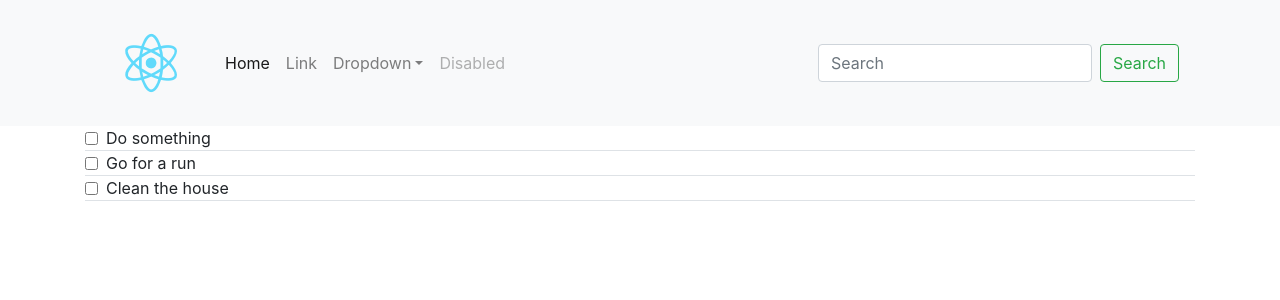
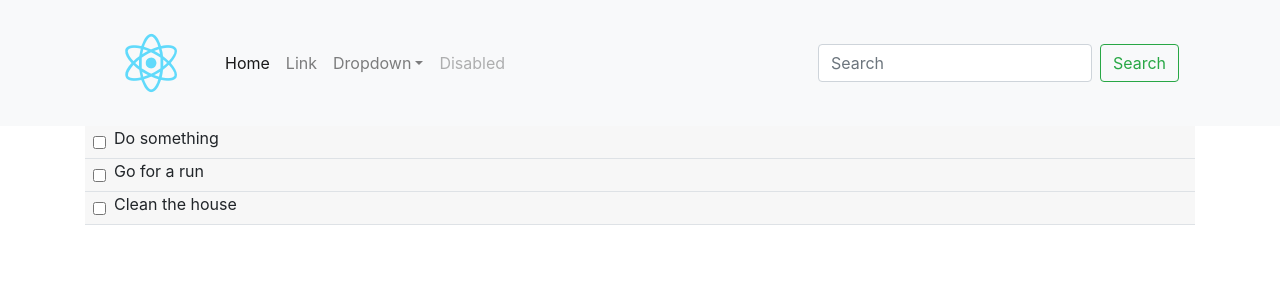
Before and after one commit to hospitalcompare/hc-react, a React (Create React App) app: page / in a window 1280 px wide. Shown: the top 300 px of the page. Built offline with nearby package versions, Linux system fonts and the light colour scheme.

Commit message:
Checkboxes now toggling 'competed' state

```diff
--- a/src/App.js
+++ b/src/App.js
@@ -24,13 +24,24 @@ class App extends Component {
         ]
     };
 
+    markComplete = (id) => {
+        this.setState({
+            todos: this.state.todos.map(todo => {
+                if(todo.id === id){
+                    todo.completed = !todo.completed
+                }
+                return todo;
+            })
+        })
+    };
+
     render() {
         return (
             <div>
                 <Header/>
                 <main>
                     <div className="container">
-                        <Todos todos={this.state.todos}/>
+                        <Todos todos={this.state.todos} markComplete={this.markComplete}/>
                     </div>
                 </main>
             </div>
--- a/src/components/Todoitem.js
+++ b/src/components/Todoitem.js
@@ -2,16 +2,26 @@ import React, {Component} from 'react';
 import PropTypes from 'prop-types';
 
 class Todoitem extends Component {
+    getStyle = () => {
+        return {
+            background: '#f7f7f7',
+            textDecoration: this.props.todo.completed ? 'line-through' : 'none'
+        }
+    };
+
     render() {
+        const { id, title } = this.props.todo; // Destructuring - this allows us to use id, title instead of eg this.props.todo.id
         return (
-            <div className="d-flex align-items-center w-100 border-bottom">
-                <input type="checkbox"/>
-                <p className="mb-0 ml-2">{this.props.todo.title}</p>
+            <div className="d-flex align-items-center w-100 border-bottom pl-2" style={this.getStyle()}>
+                <input id={`check_${id}`} type="checkbox" onChange={this.props.markComplete.bind(this, id)} />
+                <label for={`check_${id}`} className="ml-2 w-100" >{ title }</label>
             </div>
-        );
+        )
     }
+
 }
 
+// PropTypes
 Todoitem.propTypes = {
     todo: PropTypes.object.isRequired
 };
--- a/src/components/Todos.js
+++ b/src/components/Todos.js
@@ -6,7 +6,7 @@ import PropTypes from 'prop-types';
 class Todos extends Component {
     render(){
         return this.props.todos.map(
-            (todo) => <Todoitem key={todo.id} todo={todo}/>
+            (todo) => <Todoitem key={todo.id} todo={todo} markComplete={this.props.markComplete}/>
         )
     }
 }
```
